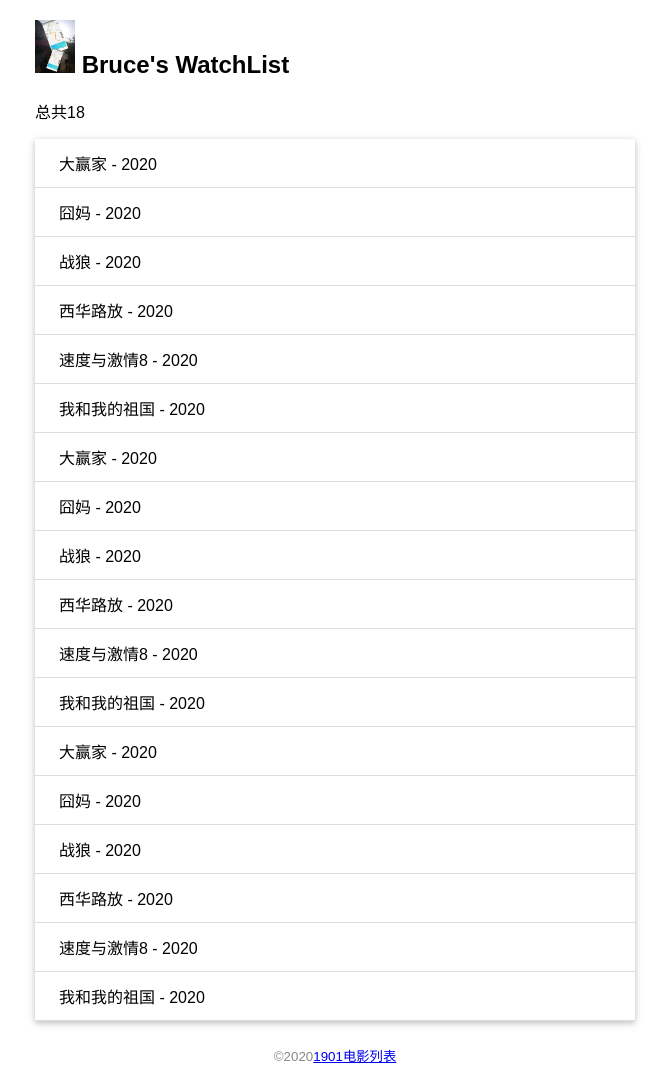
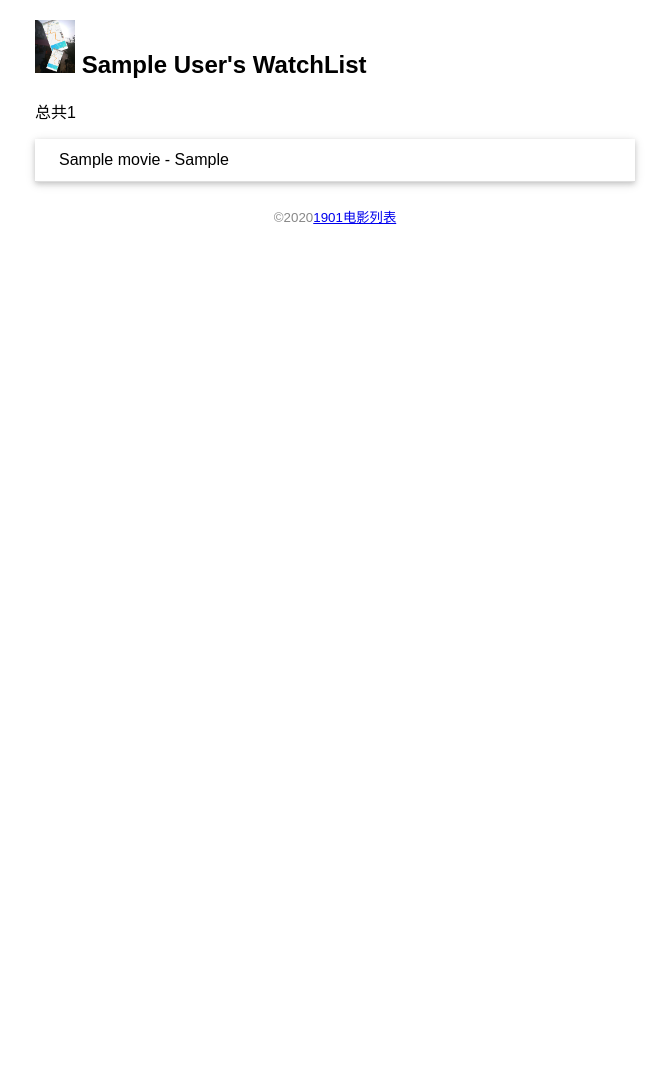
Before and after one commit to 123-dev/flask1901, a Flask app: page / in a window 1280 px wide. Shown: the whole page, without its empty margins (305-974 px from the left). After the commit the page ends 224 px from the top, so only its background shows below. Run offline with Flask 2, Linux system fonts and the light colour scheme; tables that the repository leaves empty hold one stand-in row (values such as "Sample post").

Commit message:
数据初始化完成，数据导入 成功

```diff
--- a/day1/watchlist/app.py
+++ b/day1/watchlist/app.py
@@ -17,7 +17,7 @@ else:
 app = Flask(__name__)
 
 app.config['SQLALCHEMY_DATABASE_URI'] = prefix + os.path.join(app.root_path,'data.db')
-app.config['SQLALCHY_TRACK_MODIFICATIONS'] = False  #关闭了对模型修改的监控
+app.config['SQLALCHEMY_TRACK_MODIFICATIONS'] = False  #关闭了对模型修改的监控
 
 db = SQLAlchemy(app)    #初始化扩展，传入程序实例app
 
@@ -33,6 +33,26 @@ class Movie(db.Model):
 @app.route('/')
 
 def index():
+
+    user = User.query.first()
+    movies = Movie.query.all()
+
+    return render_template('index.html',user=user,movies=movies)
+
+
+#自定义命令
+# 新建data.db的数据库初始化命令
+@app.cli.command()   #装饰器，注册命令
+@click.option('--drop',is_flag=True,help='删除之后再创建')
+def initdb(drop):
+    if drop:
+        db.drop_all()
+    db.create_all()
+    click.echo("初始化数据库完成")
+
+# 向data.db中写入数据的命令
+@app.cli.command()
+def forge():
     name = "Bruce"
     movies = [
         {"title":"大赢家","year":"2020"},
@@ -54,14 +74,11 @@ def index():
         {"title":"速度与激情8","year":"2020"},
         {"title":"我和我的祖国","year":"2020"},
     ]
-    return render_template('index.html',name=name,movies=movies)
 
-
-#自定义命令
-@app.cli.command()   #装饰器，注册命令
-@click.option('--drop',is_flag=True,help='删除之后再创建')
-def initdb(drop):
-    if drop:
-        db.drop_all()
-    db.create_all()
-    click.echo("初始化数据库完成")
+    user = User(name=name)
+    db.session.add(user)
+    for m in movies:
+        movie = Movie(title=m['title'],year=m['year'])
+        db.session.add(movie)
+    db.session.commit()
+    click.echo("插入数据完成")
--- a/day1/watchlist/templates/index.html
+++ b/day1/watchlist/templates/index.html
@@ -3,14 +3,14 @@
 <head>
     <meta charset="UTF-8">
     <meta name="viewport" content="width=device-width, initial-scale=1.0">
-    <title>{{ name }}'s,WatchList</title>
+    <title>{{ user.name }}'s,WatchList</title>
     <link rel="stylesheet" href="{{ url_for('static',filename='css/style.css') }}">
 </head>
 
 <body>
     <h2>
         <img class="avatar" src="{{ url_for('static',filename='images/666.jpg') }}" alt="头像">
-        {{ name }}'s WatchList
+        {{ user.name }}'s WatchList
     </h2>
     {# 过滤器   变量|过滤器名 #}
     <p>总共{{ movies|length }}</p>
```
